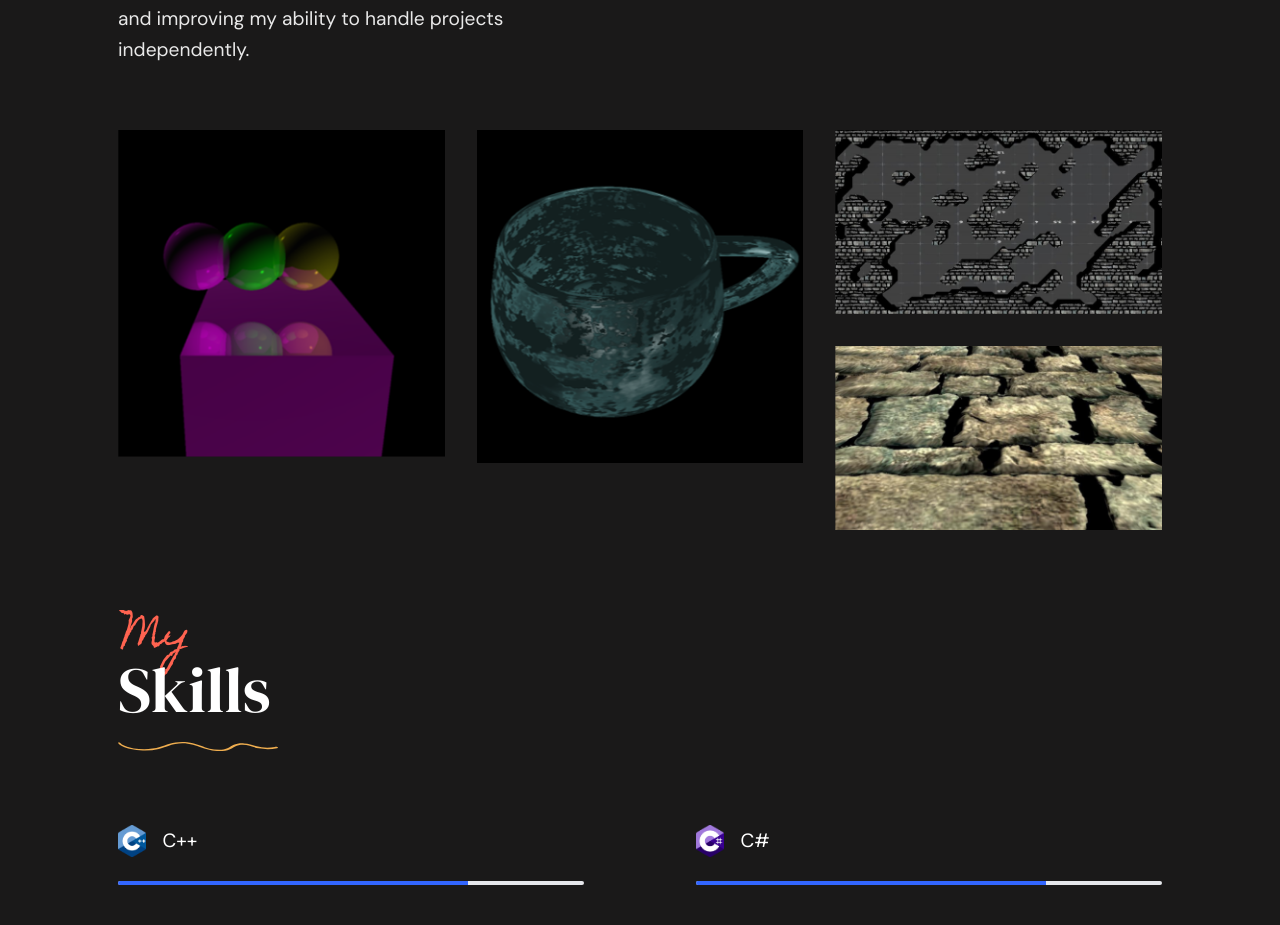
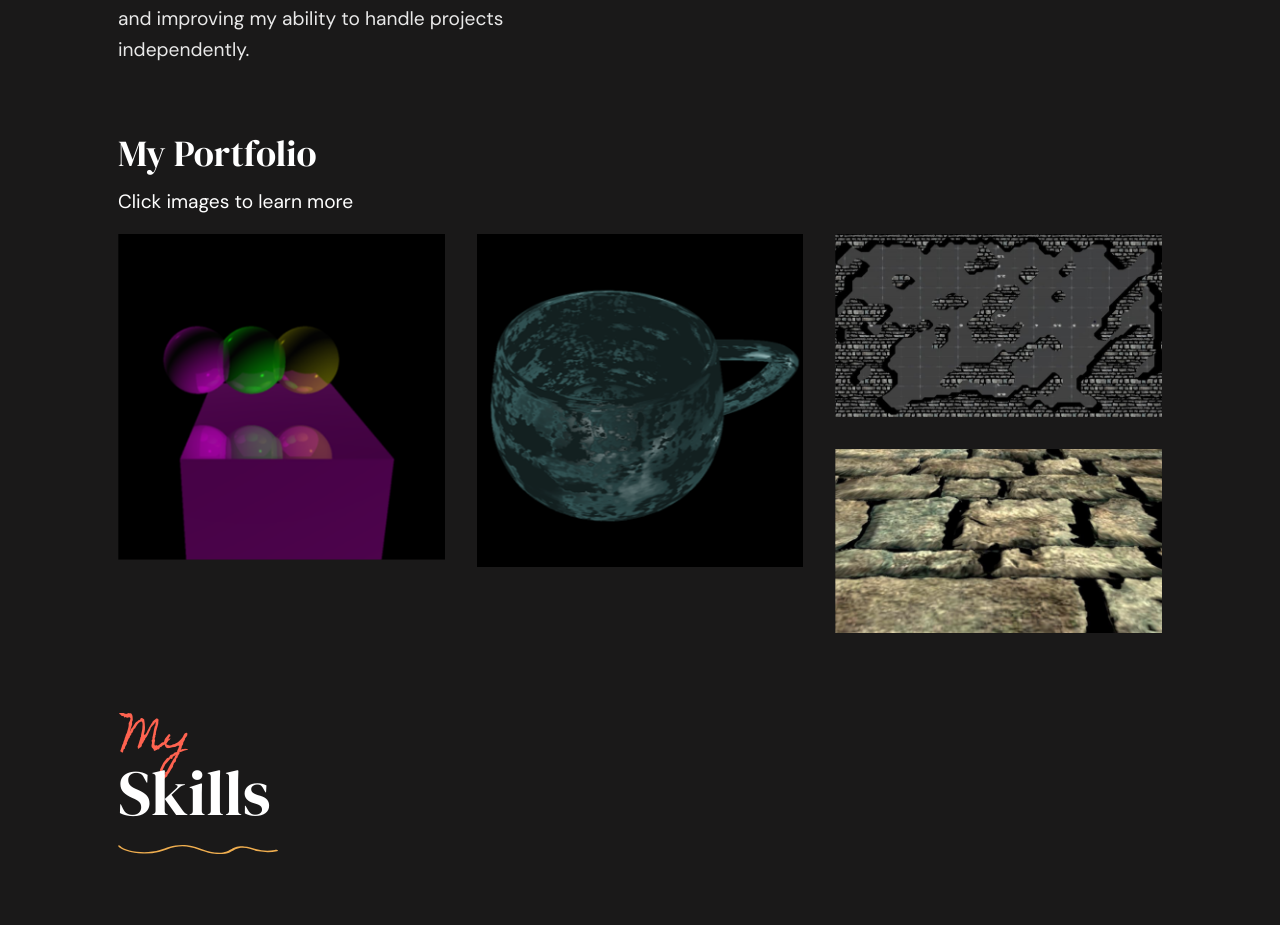
Before and after one commit to soapy98/soapy98.github.io, a website: page index.html in a window 1280 px wide. Shown: the part 4080-5005 px from the top of the page. Drawn offline with Linux system fonts and the light colour scheme; a web font is replaced by a local one.

Commit message:
reformatting

```diff
--- a/index.html
+++ b/index.html
@@ -444,9 +444,14 @@
             </div>
         </div> <!-- / About-->
         <!-- My Portfolio-->
+         <h2 class="portfolio-title">My Portfolio</h2>
+            <p class="portfolio-message">Click images to learn more</p>
         <div class="portfolio-listing">
+            <!-- Portfolio Title -->
+
+
             <!-- Row 1 -->
-            <div class="portfolio-col">
+            <div class="portfolio-row">
                 <!-- Portfolio Item 1 -->
                 <div class="portfolio-item" data-bs-toggle="modal" data-bs-target="#portfolioModal"
                     data-portfolio-img="./assets/images/media/RayTraceSphere.png"
@@ -458,6 +463,8 @@
                         <img class="img-fluid img-large" src="./assets/images/media/RayTraceSphere.png" alt="">
                     </picture>
                 </div>
+
+                <!-- Portfolio Item 2 -->
                 <div class="portfolio-item" data-bs-toggle="modal" data-bs-target="#portfolioModal"
                     data-portfolio-img="./assets/images/media/Teapot.png"
                     data-portfolio-title="Old Teapot Rendered in DirectX" data-portfolio-description=""
@@ -467,10 +474,10 @@
                         <img class="img-fluid img-large" src="./assets/images/media/Teapot.png" alt="">
                     </picture>
                 </div>
-                <!-- Portfolio Item 2 -->
+            </div>
 
-
-                <!-- Row 2 -->
+            <!-- Row 2 -->
+            <div class="portfolio-row">
                 <!-- Portfolio Item 3 -->
                 <div class="portfolio-item" data-bs-toggle="modal" data-bs-target="#portfolioModal"
                     data-portfolio-img="./assets/images/media/CA wihtout flood fill.PNG"
@@ -478,8 +485,7 @@
                     data-portfolio-description="Maze procedurally generated using 3 algorithms. Cellular Automata used to generate 2D Maze. Flood Fill used for a more organized Maze. Marching Squares used to polygonize and turn the Maze from 2D to 3D."
                     data-portfolio-client="Masters Dissertation" data-portfolio-date="" data-portfolio-category="Maze">
                     <picture class="d-block" data-aos="reveal-left">
-                        <img class="img-fluid img-large" src="./assets/images/media/Resized CA wihtout flood.png"
-                            alt="">
+                        <img class="img-fluid img-large" src="./assets/images/media/Resized CA wihtout flood.png" alt="">
                     </picture>
                 </div>
 
@@ -495,6 +501,7 @@
                 </div>
             </div>
         </div>
+
         <!-- Experience -->
         <!-- Skills Section-->
         <div class="py-8 skills">
```
